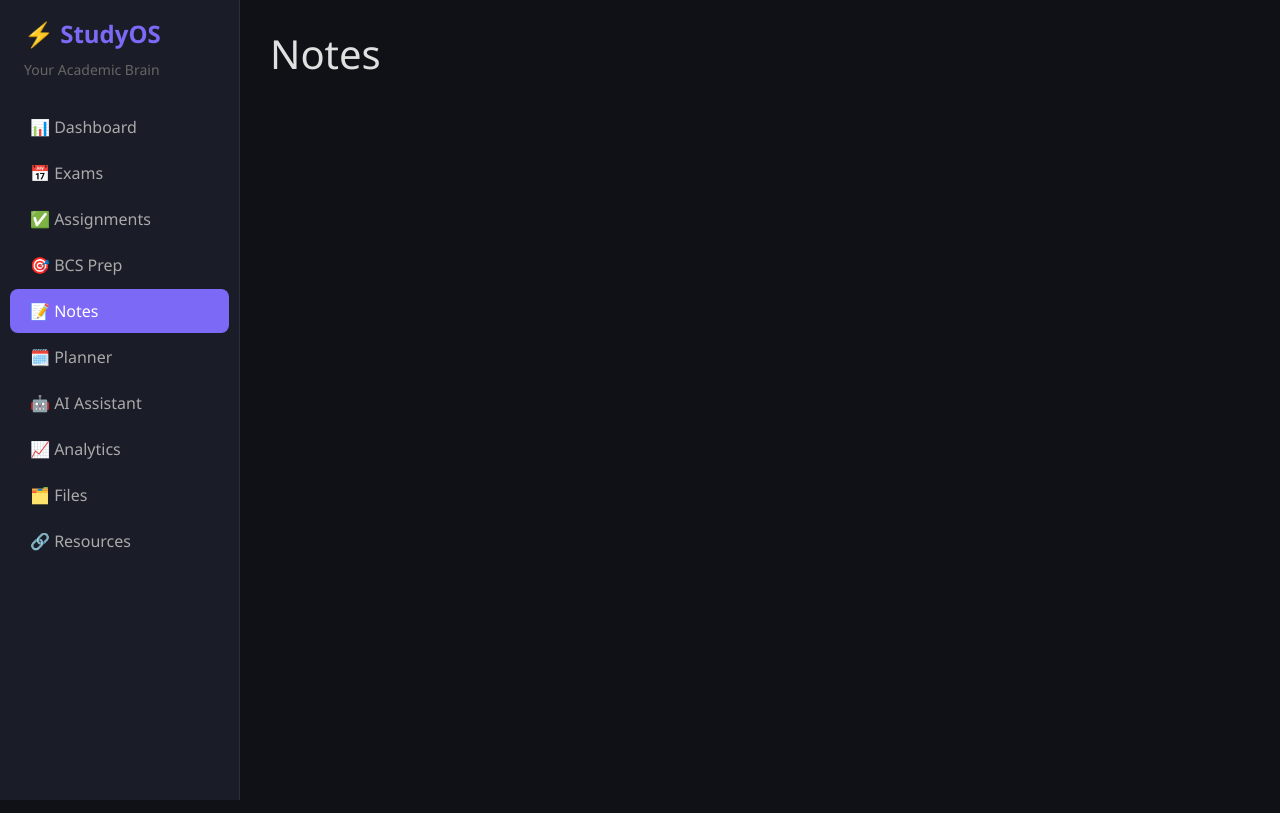
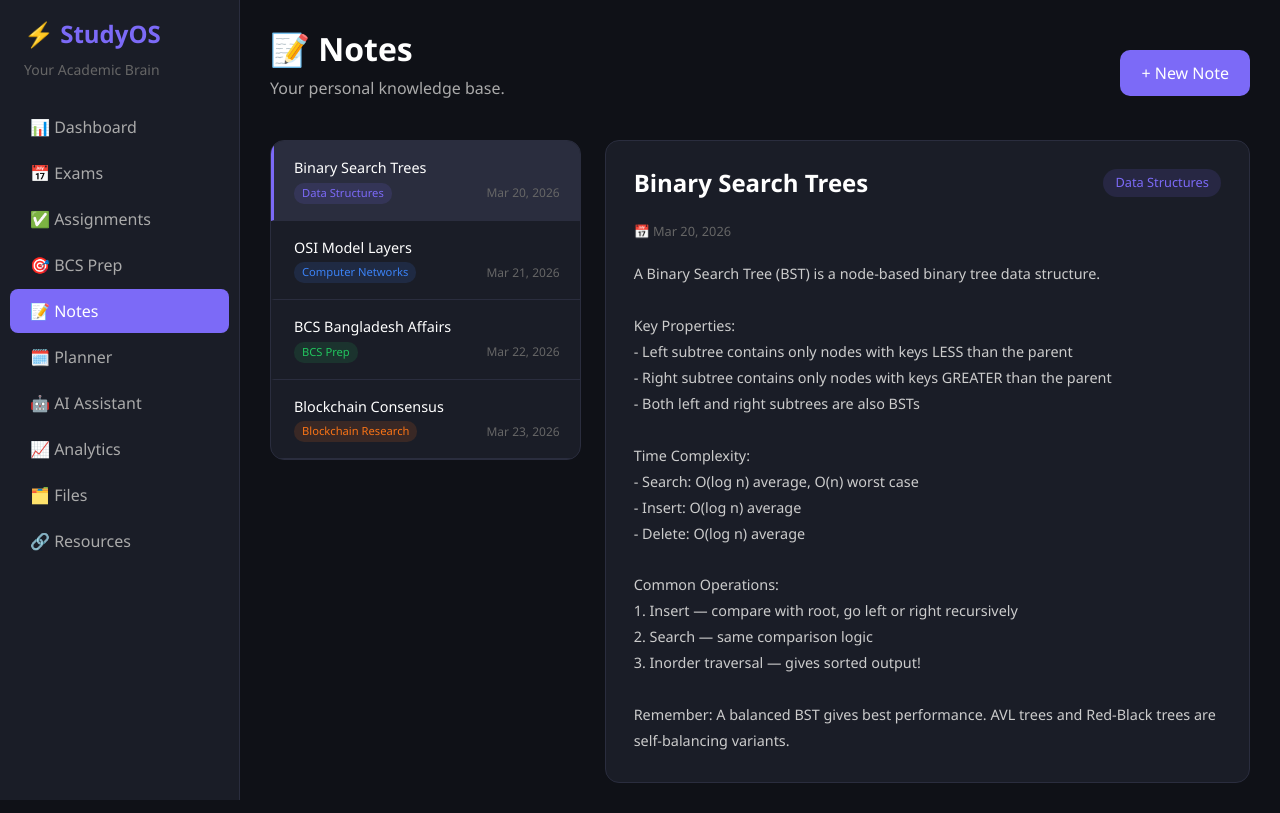
Before and after one commit to MdPrantoSikder/studyOS, a React app in the folder frontend/: page /notes in a window 1280 px wide. Built offline with nearby package versions, Linux system fonts and the light colour scheme; the HTML template or start-up script is replaced by a standard one.

Commit message:
Build notes page —

```diff
--- a/frontend/src/pages/Notes.jsx
+++ b/frontend/src/pages/Notes.jsx
@@ -1 +1,207 @@
-function Notes() { return <h1>Notes</h1> } export default Notes
+import { useState } from 'react'
+
+function Notes() {
+  const notes = [
+    {
+      id: 1,
+      title: 'Binary Search Trees',
+      subject: 'Data Structures',
+      date: 'Mar 20, 2026',
+      color: '#7c6af7',
+      content: `A Binary Search Tree (BST) is a node-based binary tree data structure.
+
+Key Properties:
+- Left subtree contains only nodes with keys LESS than the parent
+- Right subtree contains only nodes with keys GREATER than the parent
+- Both left and right subtrees are also BSTs
+
+Time Complexity:
+- Search: O(log n) average, O(n) worst case
+- Insert: O(log n) average
+- Delete: O(log n) average
+
+Common Operations:
+1. Insert — compare with root, go left or right recursively
+2. Search — same comparison logic
+3. Inorder traversal — gives sorted output!
+
+Remember: A balanced BST gives best performance. AVL trees and Red-Black trees are self-balancing variants.`
+    },
+    {
+      id: 2,
+      title: 'OSI Model Layers',
+      subject: 'Computer Networks',
+      date: 'Mar 21, 2026',
+      color: '#3b82f6',
+      content: `The OSI Model has 7 layers — remember with: "Please Do Not Throw Sausage Pizza Away"
+
+7. Application  — HTTP, FTP, DNS (what users interact with)
+6. Presentation — encryption, compression, formatting
+5. Session      — manages sessions between applications
+4. Transport    — TCP/UDP, port numbers, reliability
+3. Network      — IP addressing, routing (routers live here)
+2. Data Link    — MAC addresses, switches, frames
+1. Physical     — cables, signals, bits
+
+Key exam points:
+- TCP is connection-oriented (3-way handshake: SYN, SYN-ACK, ACK)
+- UDP is connectionless — faster but unreliable
+- IP addresses work at Layer 3
+- MAC addresses work at Layer 2`
+    },
+    {
+      id: 3,
+      title: 'BCS Bangladesh Affairs',
+      subject: 'BCS Prep',
+      date: 'Mar 22, 2026',
+      color: '#22c55e',
+      content: `Important dates for Bangladesh Affairs:
+
+Independence:
+- Declaration: March 26, 1971
+- Victory Day: December 16, 1971
+- Constitution adopted: November 4, 1972
+
+Geography:
+- Area: 147,570 sq km
+- Borders: India (3 sides), Myanmar (southeast), Bay of Bengal (south)
+- Longest river: Meghna (by volume), Surma-Meghna system
+- Highest peak: Saka Haphong (1,052m) in Bandarban
+
+Economy:
+- GDP growth: ~6-7% annually
+- Main export: Ready Made Garments (RMG) — 84% of exports
+- Main remittance sources: Saudi Arabia, UAE, USA`
+    },
+    {
+      id: 4,
+      title: 'Blockchain Consensus',
+      subject: 'Blockchain Research',
+      date: 'Mar 23, 2026',
+      color: '#f97316',
+      content: `Consensus Mechanisms in Blockchain:
+
+Proof of Work (PoW):
+- Miners solve complex puzzles to add blocks
+- Energy intensive — Bitcoin uses this
+- 51% attack is the main vulnerability
+
+Proof of Stake (PoS):
+- Validators stake coins as collateral
+- Much more energy efficient
+- Ethereum moved to PoS in 2022 (The Merge)
+
+My Research — Attribute-based Node Clustering:
+- Using k-means clustering for node grouping
+- Leader selection based on node attributes
+- Goal: optimize consensus in permissioned blockchains
+- Key metric: reduce communication overhead by ~40%`
+    },
+  ]
+
+  const [selectedNote, setSelectedNote] = useState(notes[0])
+
+  return (
+    <div>
+      {/* Header */}
+      <div className="d-flex justify-content-between align-items-center mb-4">
+        <div>
+          <h2 style={{ color: '#fff', fontWeight: 'bold' }}>📝 Notes</h2>
+          <p style={{ color: '#aaa' }}>Your personal knowledge base.</p>
+        </div>
+        <button
+          className="btn"
+          style={{ backgroundColor: '#7c6af7', color: '#fff', borderRadius: '10px', padding: '10px 20px' }}
+        >
+          + New Note
+        </button>
+      </div>
+
+      <div className="row g-4">
+
+        {/* Left — Note List */}
+        <div className="col-md-4">
+          <div style={{
+            backgroundColor: '#1a1d27',
+            border: '1px solid #2a2d3e',
+            borderRadius: '14px',
+            overflow: 'hidden',
+          }}>
+            {notes.map((note) => (
+              <div
+                key={note.id}
+                onClick={() => setSelectedNote(note)}
+                style={{
+                  padding: '16px 20px',
+                  borderBottom: '1px solid #2a2d3e',
+                  cursor: 'pointer',
+                  backgroundColor: selectedNote.id === note.id ? '#2a2d3e' : 'transparent',
+                  transition: 'background .2s',
+                  borderLeft: selectedNote.id === note.id ? `3px solid ${note.color}` : '3px solid transparent',
+                }}
+              >
+                <div style={{ color: '#fff', fontWeight: '500', fontSize: '0.9rem', marginBottom: '4px' }}>
+                  {note.title}
+                </div>
+                <div className="d-flex justify-content-between align-items-center">
+                  <span style={{
+                    backgroundColor: note.color + '22',
+                    color: note.color,
+                    fontSize: '0.7rem',
+                    padding: '2px 8px',
+                    borderRadius: '10px',
+                  }}>
+                    {note.subject}
+                  </span>
+                  <span style={{ color: '#666', fontSize: '0.75rem' }}>{note.date}</span>
+                </div>
+              </div>
+            ))}
+          </div>
+        </div>
+
+        {/* Right — Note Content */}
+        <div className="col-md-8">
+          <div style={{
+            backgroundColor: '#1a1d27',
+            border: '1px solid #2a2d3e',
+            borderRadius: '14px',
+            padding: '28px',
+            minHeight: '500px',
+          }}>
+            {/* Note header */}
+            <div className="d-flex justify-content-between align-items-start mb-4">
+              <h4 style={{ color: '#fff', fontWeight: 'bold', margin: 0 }}>{selectedNote.title}</h4>
+              <span style={{
+                backgroundColor: selectedNote.color + '22',
+                color: selectedNote.color,
+                fontSize: '0.8rem',
+                padding: '4px 12px',
+                borderRadius: '20px',
+              }}>
+                {selectedNote.subject}
+              </span>
+            </div>
+
+            <p style={{ color: '#666', fontSize: '0.8rem', marginBottom: '20px' }}>
+              📅 {selectedNote.date}
+            </p>
+
+            {/* Note content */}
+            <div style={{
+              color: '#ccc',
+              fontSize: '0.9rem',
+              lineHeight: '1.8',
+              whiteSpace: 'pre-line',
+            }}>
+              {selectedNote.content}
+            </div>
+          </div>
+        </div>
+
+      </div>
+    </div>
+  )
+}
+
+export default Notes
```
